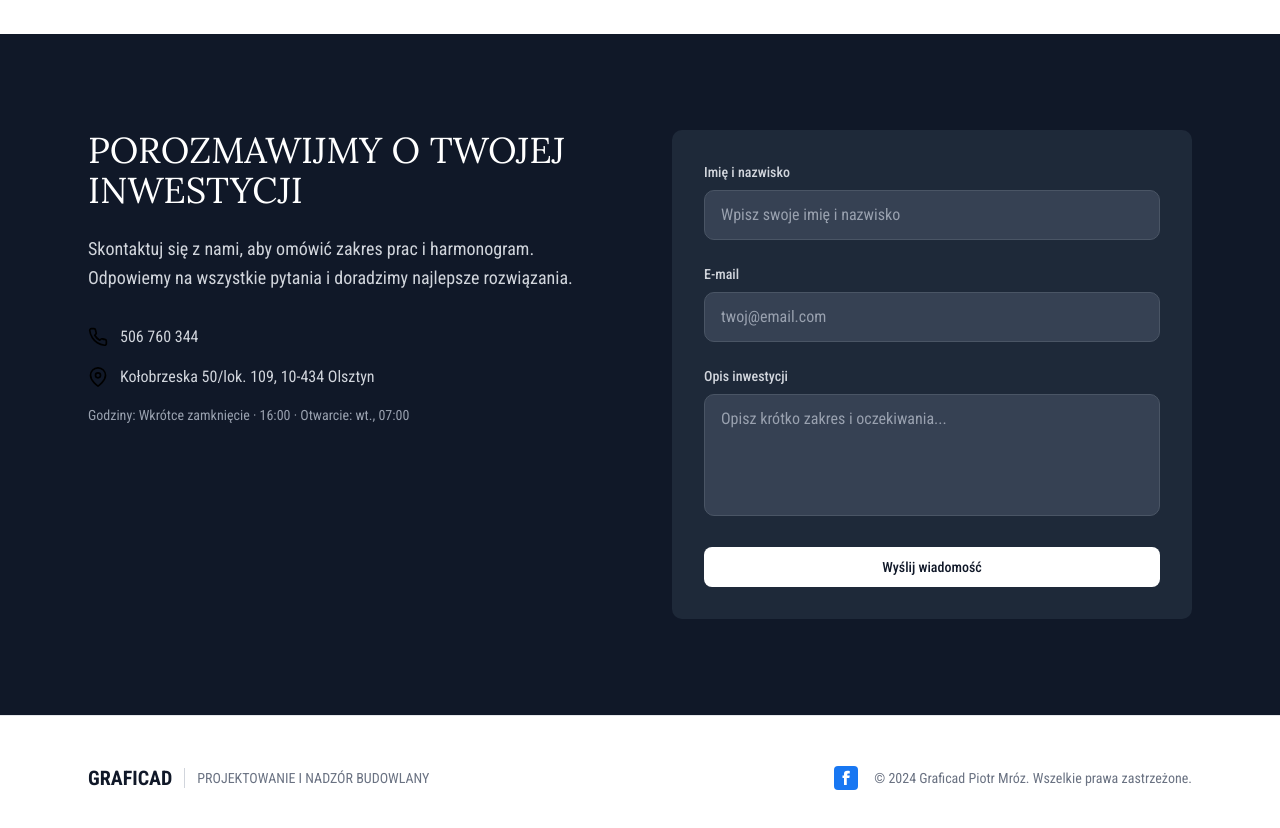
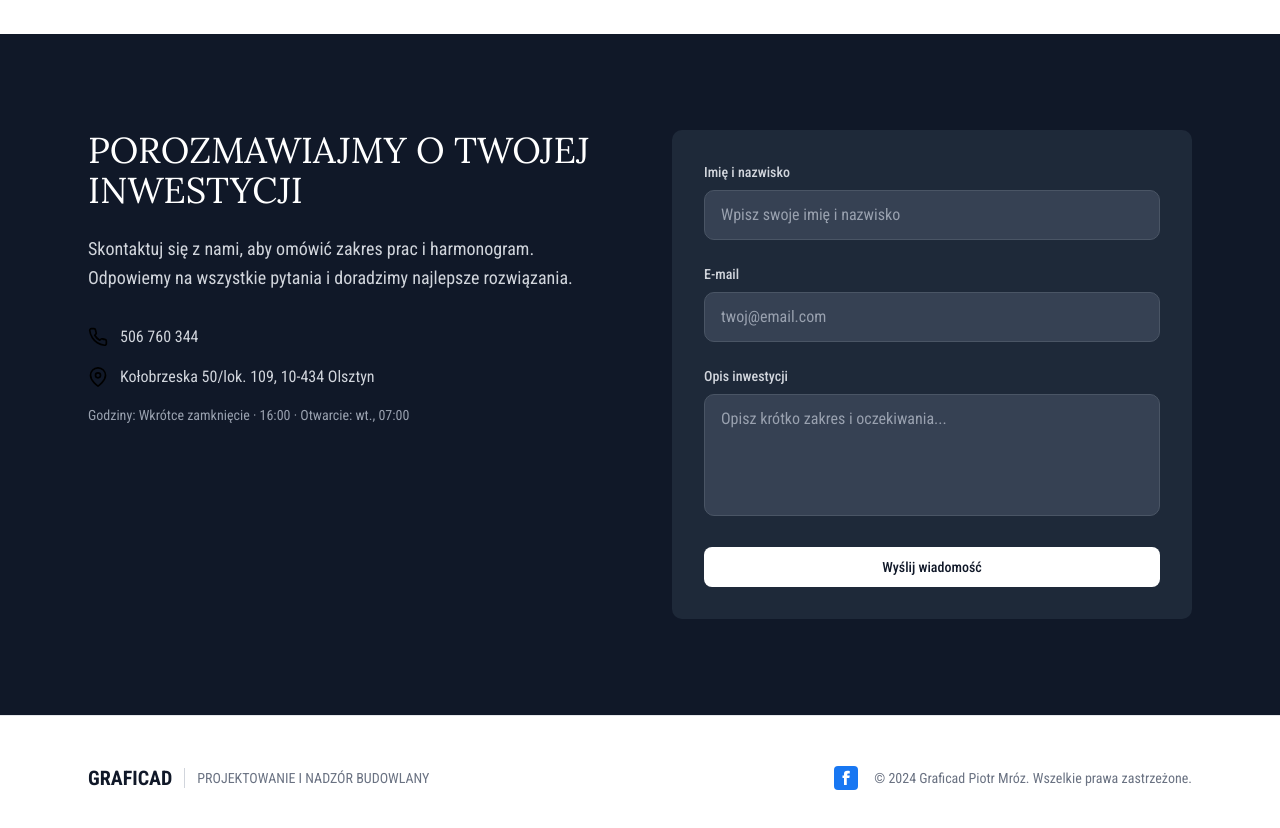
Before and after one commit to Kryki999/project-studio, a Next.js app: page / in a window 1280 px wide. Shown: the part 4560-5388 px from the top of the page. Built offline with nearby package versions, Linux system fonts and the light colour scheme.

Commit message:
text fixed

```diff
--- a/app/page.tsx
+++ b/app/page.tsx
@@ -181,7 +181,7 @@ export default function HomePage() {
         <div className="max-w-6xl mx-auto px-6">
           <div className="grid md:grid-cols-2 gap-16">
             <div>
-              <h2 className="text-4xl font-light mb-6">POROZMAWIJMY O TWOJEJ INWESTYCJI</h2>
+              <h2 className="text-4xl font-light mb-6">POROZMAWIAJMY O TWOJEJ INWESTYCJI</h2>
               <p className="text-lg text-gray-300 mb-8 leading-relaxed">
                 Skontaktuj się z nami, aby omówić zakres prac i harmonogram. Odpowiemy na wszystkie pytania i doradzimy najlepsze rozwiązania.
               </p>
```
